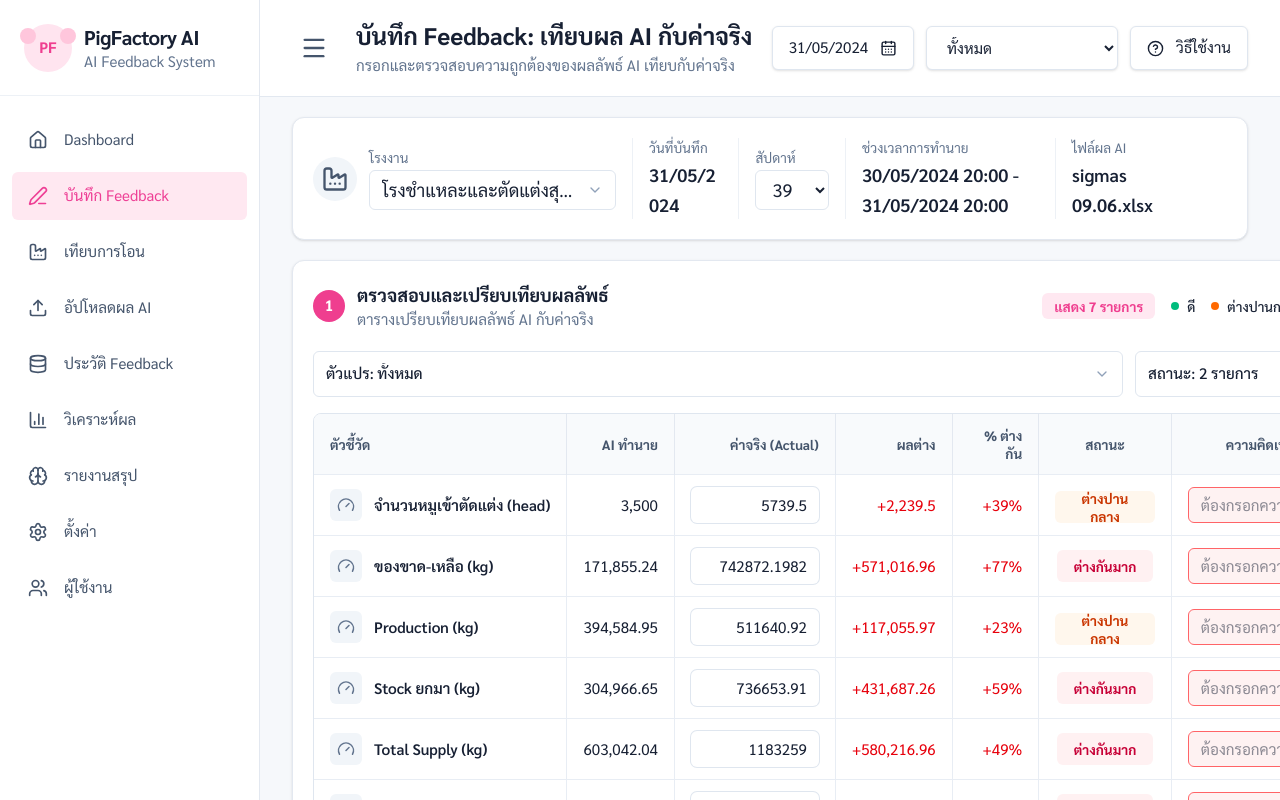
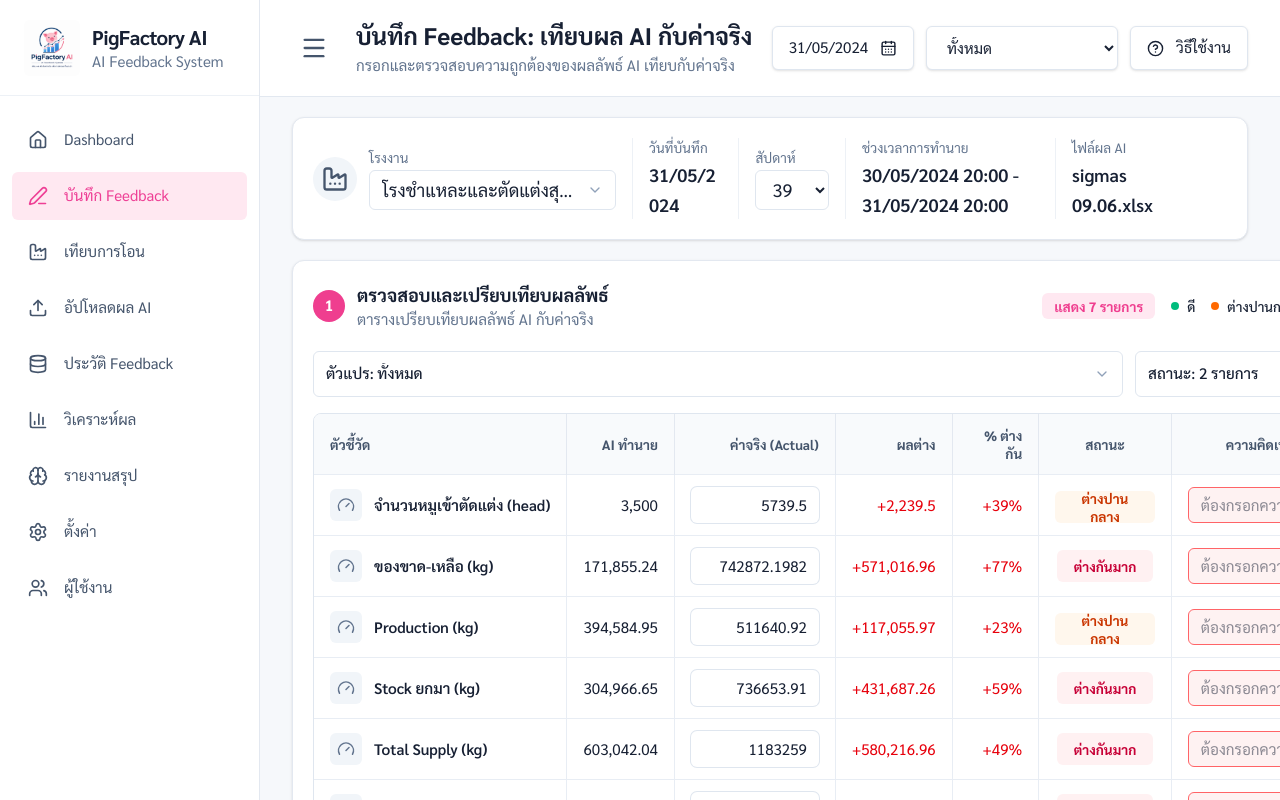
Before and after one commit to chpj28-web/AI-Feedback, a Next.js app: page / in a window 1280 px wide. Shown: the top 800 px of the page. Built offline with nearby package versions, Linux system fonts and the light colour scheme.

Commit message:
Use PigFactory logo branding

```diff
--- a/src/app/layout.tsx
+++ b/src/app/layout.tsx
@@ -9,8 +9,13 @@ const sarabun = Sarabun({
 });
 
 export const metadata: Metadata = {
-  title: "AI Feedback Review",
-  description: "Compare highlighted AI results with actual values.",
+  title: "PigFactory AI",
+  description: "AI Feedback System for comparing AI results with actual values.",
+  icons: {
+    icon: "/logo.png",
+    shortcut: "/logo.png",
+    apple: "/logo.png",
+  },
 };
 
 export default function RootLayout({
--- a/src/app/page.tsx
+++ b/src/app/page.tsx
@@ -25,6 +25,7 @@ import {
   User,
   Users,
 } from "lucide-react";
+import Image from "next/image";
 import { type ReactNode, useEffect, useMemo, useState } from "react";
 
 type AiRecord = {
@@ -1085,11 +1086,13 @@ function Sidebar({
   return (
     <aside className="hidden border-r border-[#e3e8f0] bg-white lg:flex lg:flex-col">
       <div className="flex h-24 items-center gap-3 border-b border-[#edf1f6] px-6">
-        <div className="relative grid size-12 place-items-center rounded-full bg-[#ffe4ef] text-sm font-black text-[#ef3e8f]">
-          <span className="absolute -left-1 top-1 size-4 rounded-full bg-[#ffc6dc]" />
-          <span className="absolute -right-1 top-1 size-4 rounded-full bg-[#ffc6dc]" />
-          PF
-        </div>
+        <Image
+          src="/logo.png"
+          alt="PigFactory AI"
+          width={56}
+          height={56}
+          className="size-14 shrink-0 rounded-md object-contain"
+        />
         <div>
           <h1 className="text-xl font-bold tracking-tight">PigFactory AI</h1>
           <p className="text-sm text-slate-500">AI Feedback System</p>
```
Also changed, not shown: public/logo.png (added), src/app/icon.png (added).
